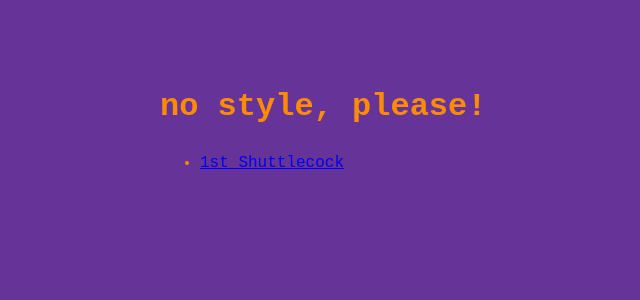
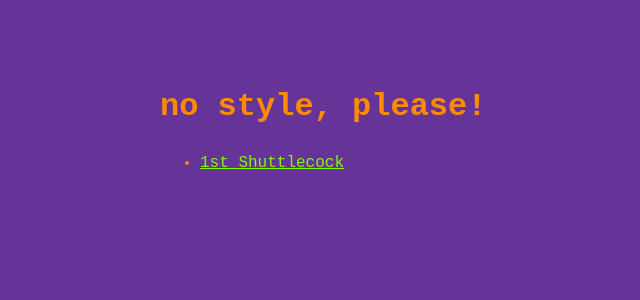
Before and after one commit to hanjicock/hanjicock.github.io, a Jekyll site: the page built from index.md, in a window 1280 px wide. Shown: the top 300 px of the page, without its empty margins (160-800 px from the left). Built offline with Jekyll 4.4.1, drawn with Linux system fonts in a browser that asks for light colours.

Commit message:
Merge remote-tracking branch 'origin/main'

```diff
--- a/_sass/no-style-please.scss
+++ b/_sass/no-style-please.scss
@@ -94,5 +94,5 @@ img {
 }
 
 a {
-
+  color: lawngreen;
 }
```
